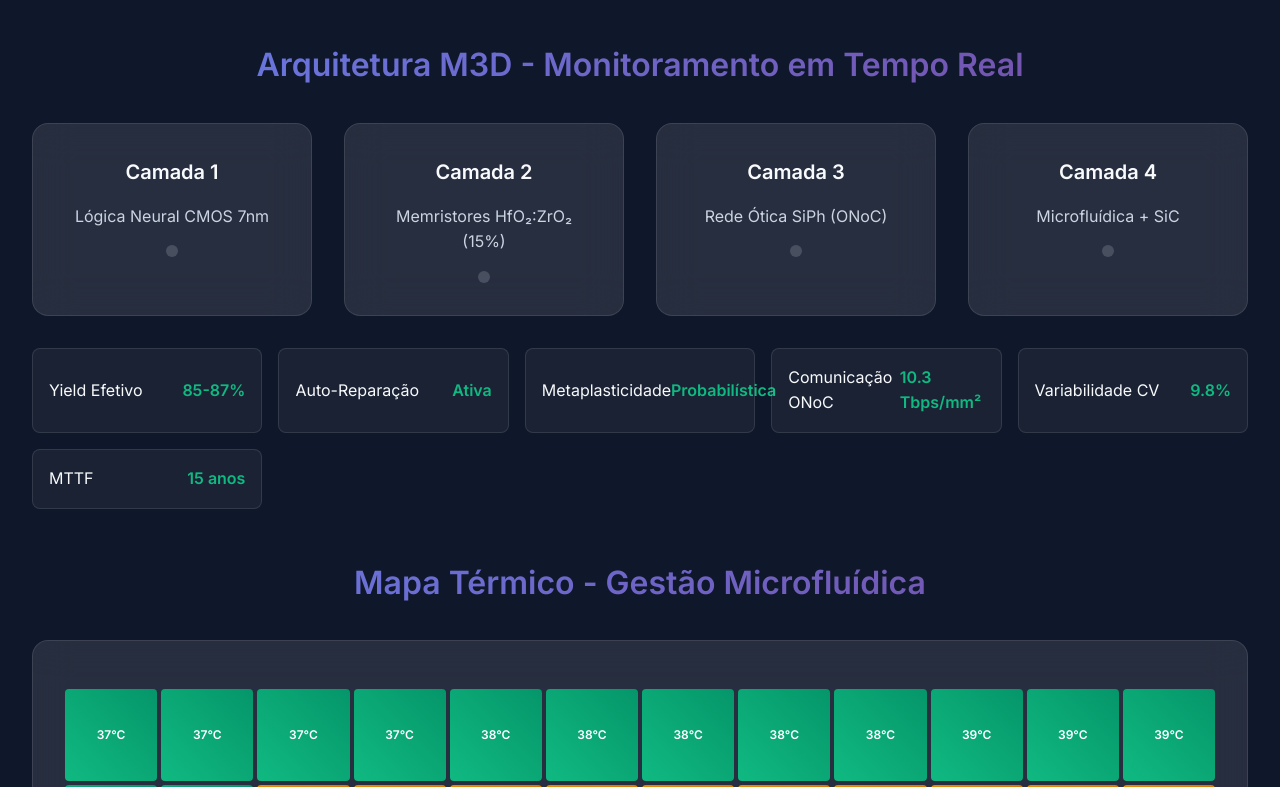
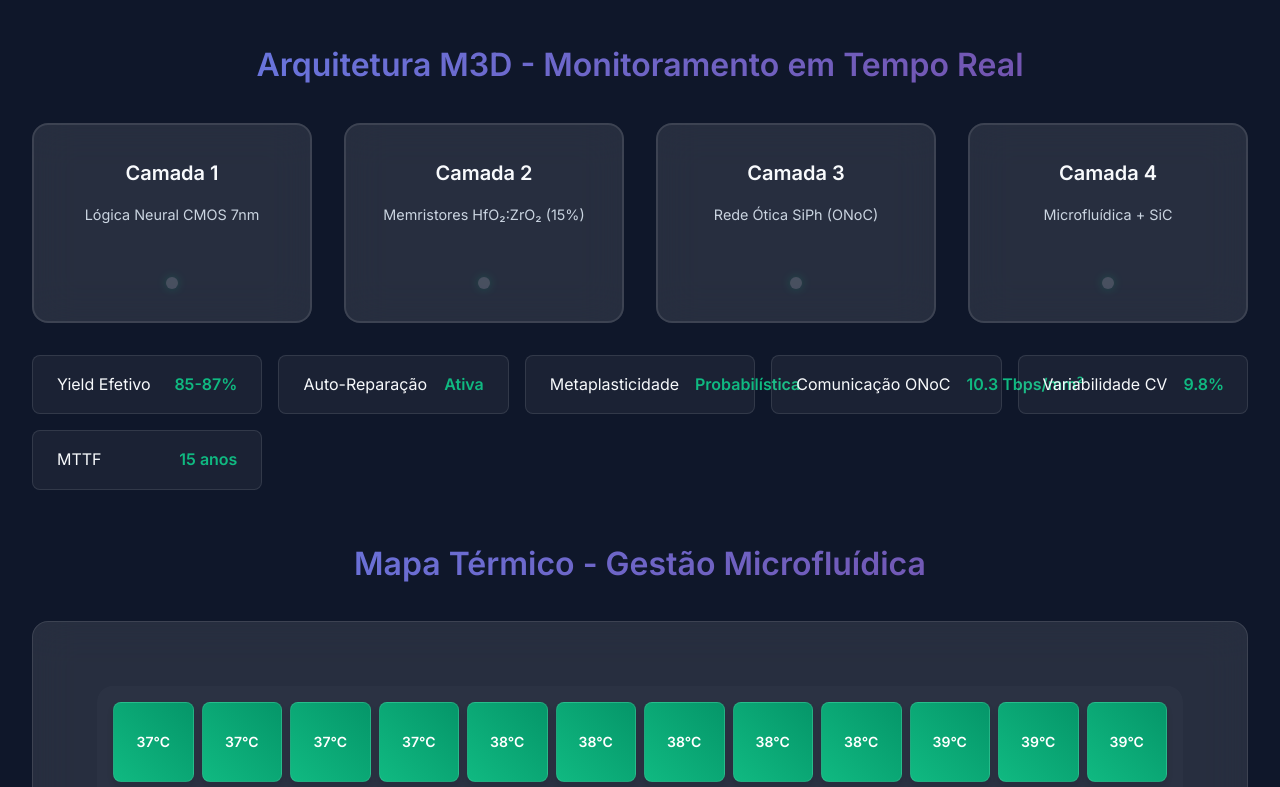
Before and after one commit to Atous-Technology-Systems/NCHE, a plain HTML site: page index.html in a window 1280 px wide. Shown: the part 1060-1847 px from the top of the page. Drawn offline with Linux system fonts and the light colour scheme.

Commit message:
chore: update

```diff
--- a/index.html
+++ b/index.html
@@ -322,13 +322,19 @@
 
         .layer-card {
             background: var(--glass-bg);
-            border: 1px solid var(--border-color);
+            border: 2px solid var(--border-color);
             border-radius: 16px;
             padding: 2rem;
             text-align: center;
             backdrop-filter: blur(20px);
             transition: all 0.3s ease;
             position: relative;
+            display: flex;
+            flex-direction: column;
+            justify-content: space-between;
+            align-items: center;
+            min-height: 200px;
+            gap: 1rem;
         }
 
         .layer-card.active {
@@ -339,13 +345,15 @@
         .layer-card h3 {
             font-size: 1.25rem;
             font-weight: 600;
-            margin-bottom: 1rem;
+            margin: 0;
             color: var(--text-primary);
         }
 
         .layer-card p {
             color: var(--text-secondary);
-            margin-bottom: 1rem;
+            margin: 0;
+            font-size: 0.9rem;
+            line-height: 1.4;
         }
 
         .status-indicator {
@@ -353,8 +361,9 @@
             height: 12px;
             border-radius: 50%;
             background: var(--success-color);
-            margin: 0 auto;
+            margin-top: auto;
             animation: pulse 2s infinite;
+            box-shadow: 0 0 10px rgba(16, 185, 129, 0.5);
         }
 
         @keyframes pulse {
@@ -374,26 +383,33 @@
         .thermal-grid {
             display: grid;
             grid-template-columns: repeat(12, 1fr);
-            gap: 4px;
-            margin-top: 1rem;
+            gap: 8px;
+            margin: 2rem;
+            padding: 1rem;
+            background: rgba(255, 255, 255, 0.02);
+            border-radius: 16px;
         }
 
         .thermal-cell {
             aspect-ratio: 1;
-            border-radius: 4px;
+            border-radius: 8px;
             display: flex;
             align-items: center;
             justify-content: center;
-            font-size: 0.75rem;
+            font-size: 0.875rem;
             font-weight: 600;
             color: white;
             transition: all 0.3s ease;
+            border: 1px solid rgba(255, 255, 255, 0.1);
+            box-shadow: 0 4px 6px rgba(0, 0, 0, 0.1);
+            min-width: 60px;
         }
 
         .thermal-cell:hover {
             transform: scale(1.1);
             z-index: 10;
             position: relative;
+            box-shadow: 0 8px 12px rgba(0, 0, 0, 0.2);
         }
 
         .comparison-grid {
@@ -531,15 +547,23 @@
             display: flex;
             justify-content: space-between;
             align-items: center;
-            padding: 1rem;
+            padding: 1rem 1.5rem;
             background: rgba(255, 255, 255, 0.05);
             border-radius: 8px;
             border: 1px solid var(--border-color);
+            min-width: 200px;
+        }
+
+        .status-item span:first-child {
+            white-space: nowrap;
+            margin-right: 1rem;
         }
 
         .status-value {
             font-weight: 600;
             color: var(--success-color);
+            text-align: right;
+            white-space: nowrap;
         }
 
         @media (max-width: 768px) {
@@ -781,8 +805,8 @@
                     <span class="status-value" id="metaplasticityStatus">Probabilística</span>
                 </div>
                 <div class="status-item">
-                    <span>Comunicação ONoC</span>
-                    <span class="status-value" id="onocStatus">10.3 Tbps/mm²</span>
+                    <span>Comunicação&nbsp;ONoC</span>
+                    <span class="status-value" id="onocStatus">10.3&nbsp;Tbps/mm²</span>
                 </div>
                 <div class="status-item">
                     <span>Variabilidade CV</span>
```
